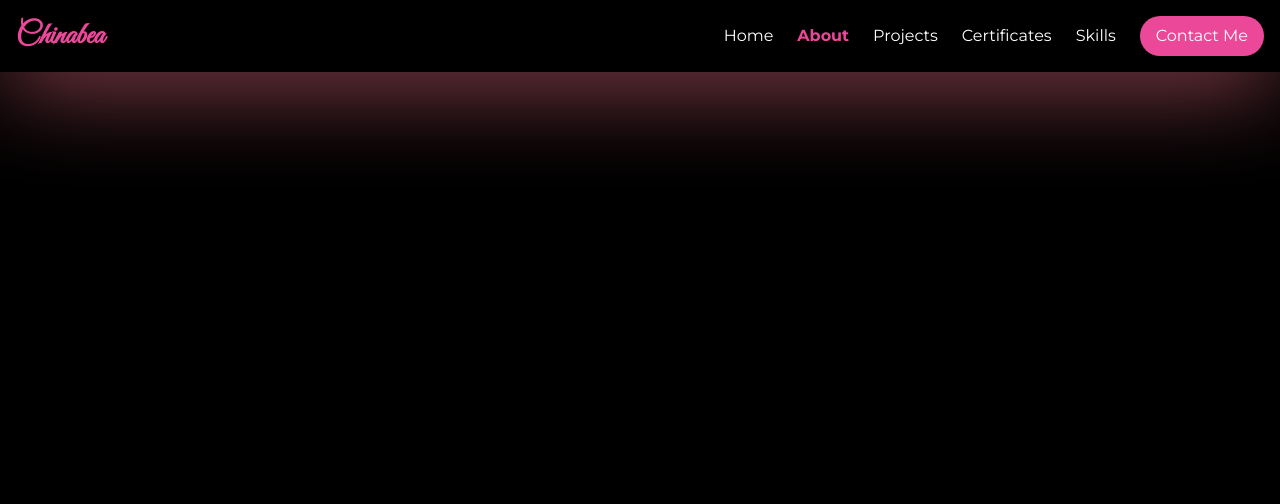
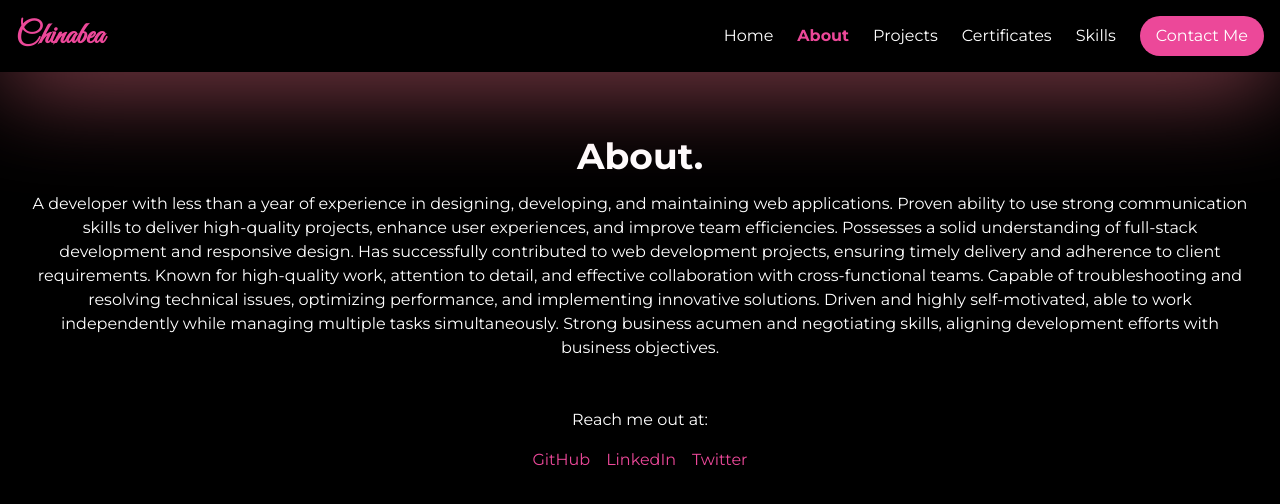
Before and after one commit to chinabea/MyWebPortfolio, a Nuxt app: page /about in a window 1280 px wide. Shown: the top 504 px of the page. Built offline with nearby package versions, Linux system fonts and the light colour scheme.

Commit message:
feat: update about vue page

```diff
--- a/pages/about.vue
+++ b/pages/about.vue
@@ -1,25 +1,31 @@
 <template>
-  <div class="min-h-screen bg-black text-white flex flex-col items-center relative">
-    <div class="black-background relative z-10">
-
-
+  <div class="mt-8"></div>
+  <div class="bg-background text-foreground min-h-screen p-8 flex flex-col items-center">
+    <h1 class="text-4xl font-bold font-montserrat mb-4">About.</h1>
+    <p class="text-muted-foreground mb-8 text-center">
+      A developer with less than a year of experience in designing, developing, and maintaining web applications.
+      Proven ability to use strong communication skills to deliver high-quality projects, enhance user experiences,
+      and improve team efficiencies. Possesses a solid understanding of full-stack development and responsive design.
+      Has successfully contributed to web development projects, ensuring timely delivery and adherence to client requirements.
+      Known for high-quality work, attention to detail, and effective collaboration with cross-functional teams. Capable of troubleshooting
+      and resolving technical issues, optimizing performance, and implementing innovative solutions. Driven and highly self-motivated,
+      able to work independently while managing multiple tasks simultaneously. Strong business acumen and negotiating skills,
+      aligning development efforts with business objectives.
+    </p>
+    <h6 class="mt-4">Reach me out at:</h6>
+    <div class="mt-4 flex space-x-4">
+      <a href="https://github.com/your-github" target="_blank" class="text-pink-500">GitHub</a>
+      <a href="https://linkedin.com/in/your-linkedin" target="_blank" class="text-pink-500">LinkedIn</a>
+      <a href="https://twitter.com/your-twitter" target="_blank" class="text-pink-500">Twitter</a>
     </div>
   </div>
 </template>
 
 <script>
-import Navbar from '@/components/navbar.vue';
 
-
-export default {
-  components: {
-    Navbar,
-  }
-}
 </script>
 
 <style scoped>
-
 .black-background {
   width: 100%;
 }
```
